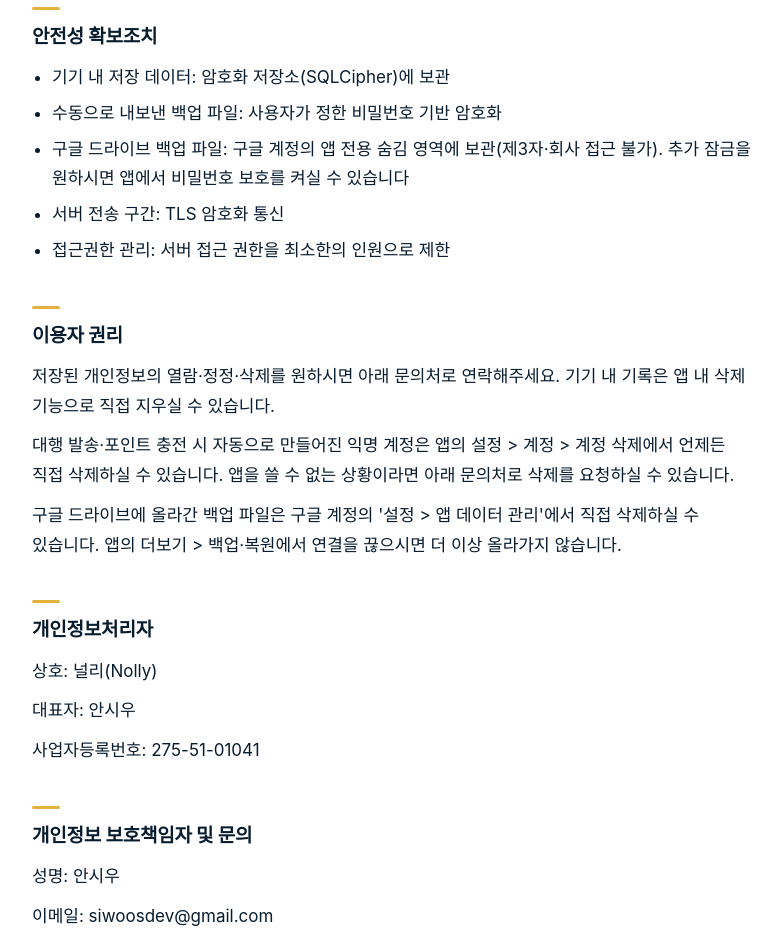
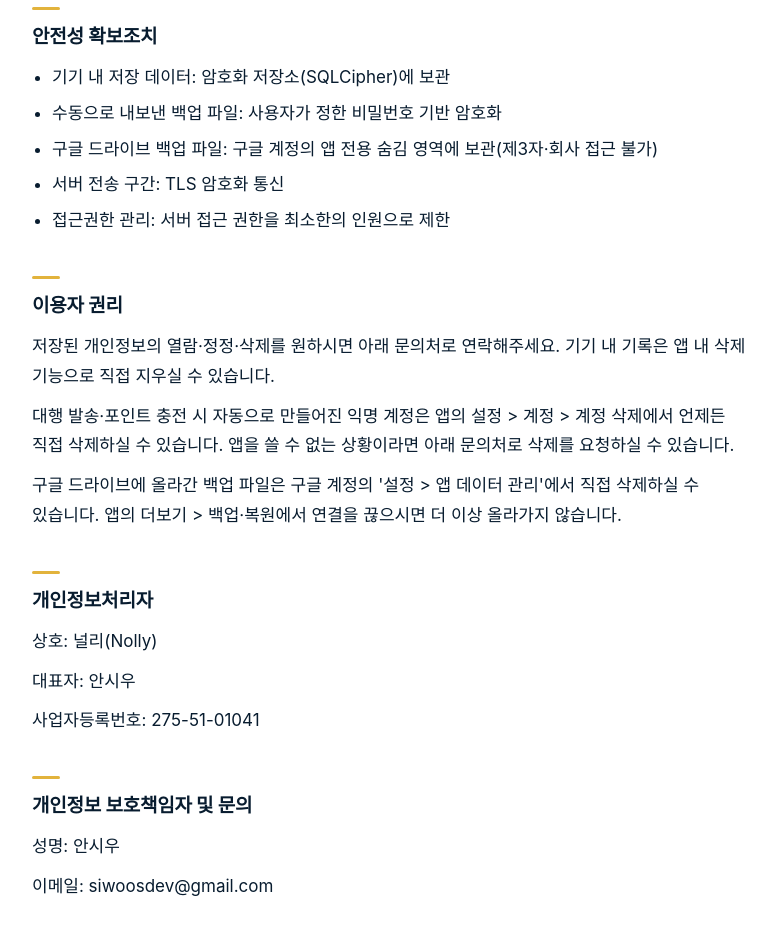
Before and after one commit to siwoosdev-lab/nolly, a plain HTML site: page gyeongjosa/privacy.html in a window 1280 px wide. Shown: the part 2576-3511 px from the top of the page, without its empty margins (244-1025 px from the left). Drawn offline with Linux system fonts and the light colour scheme.

Commit message:
fix: 경조사관리 처리방침 — 아직 없는 드라이브 백업 비밀번호 잠금 문장 삭제 (앱 10-21판과 동일)
Co-Authored-By: Claude Fable 5.1 <noreply@anthropic.com>

```diff
--- a/gyeongjosa/privacy.html
+++ b/gyeongjosa/privacy.html
@@ -97,7 +97,7 @@
 <ul><li>이전받는 자: Supabase, Inc. / 국가: 일본(도쿄) / 항목: 익명 계정 식별자, 대행 발송 수신자 이름·전화번호·메시지 본문(직접 적으신 보내는 분 이름·연락처 포함), 발송 처리 이력 / 목적: 서버 인프라 운영, 포인트 잔액 관리, 문자 대행 발송 / 보유기간·방법: 위 &quot;처리 및 보유기간&quot;과 동일, 암호화된 네트워크 전송</li><li>이전받는 자: RevenueCat, Inc. / 국가: 미국 / 항목: 구매 영수증 정보 / 목적: 인앱결제 검증·구매 복원 / 보유기간·방법: 위탁업체 정책에 따름, 암호화된 네트워크 전송</li><li>이전받는 자: Google LLC(Firebase·AdMob) / 국가: 미국 / 항목: 오류 로그, 최소 이용 통계, 기기 식별자 / 목적: 오류 분석, 서비스 개선, 비개인화 광고 게재·부정 클릭 방지 / 보유기간·방법: 위탁업체 정책에 따름, 암호화된 네트워크 전송</li><li>이전받는 자: Google LLC(Google Drive) / 국가: 미국 등 구글이 지정한 데이터센터 / 항목: 백업 파일(장부·일정·인물 기록, 첨부 사진) / 목적: 회원님이 올리신 백업 파일의 보관 / 보유기간·방법: 회원님이 삭제할 때까지, 암호화된 네트워크 전송. 회원님 본인 계정의 앱 전용 숨김 영역에만 저장되며 회사는 접근할 수 없습니다</li></ul>
 <p>국외이전 거부를 원하시면 아래 문의처로 연락해주세요. 다만 거부 시 문자 대행 발송·인앱결제 등 해당 기능 이용이 제한될 수 있습니다.</p>
 <h2>안전성 확보조치</h2>
-<ul><li>기기 내 저장 데이터: 암호화 저장소(SQLCipher)에 보관</li><li>수동으로 내보낸 백업 파일: 사용자가 정한 비밀번호 기반 암호화</li><li>구글 드라이브 백업 파일: 구글 계정의 앱 전용 숨김 영역에 보관(제3자·회사 접근 불가). 추가 잠금을 원하시면 앱에서 비밀번호 보호를 켜실 수 있습니다</li><li>서버 전송 구간: TLS 암호화 통신</li><li>접근권한 관리: 서버 접근 권한을 최소한의 인원으로 제한</li></ul>
+<ul><li>기기 내 저장 데이터: 암호화 저장소(SQLCipher)에 보관</li><li>수동으로 내보낸 백업 파일: 사용자가 정한 비밀번호 기반 암호화</li><li>구글 드라이브 백업 파일: 구글 계정의 앱 전용 숨김 영역에 보관(제3자·회사 접근 불가)</li><li>서버 전송 구간: TLS 암호화 통신</li><li>접근권한 관리: 서버 접근 권한을 최소한의 인원으로 제한</li></ul>
 <h2>이용자 권리</h2>
 <p>저장된 개인정보의 열람·정정·삭제를 원하시면 아래 문의처로 연락해주세요. 기기 내 기록은 앱 내 삭제 기능으로 직접 지우실 수 있습니다.</p>
 <p>대행 발송·포인트 충전 시 자동으로 만들어진 익명 계정은 앱의 설정 &gt; 계정 &gt; 계정 삭제에서 언제든 직접 삭제하실 수 있습니다. 앱을 쓸 수 없는 상황이라면 아래 문의처로 삭제를 요청하실 수 있습니다.</p>
```
